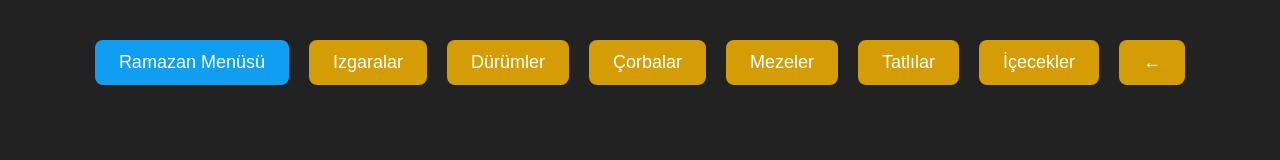
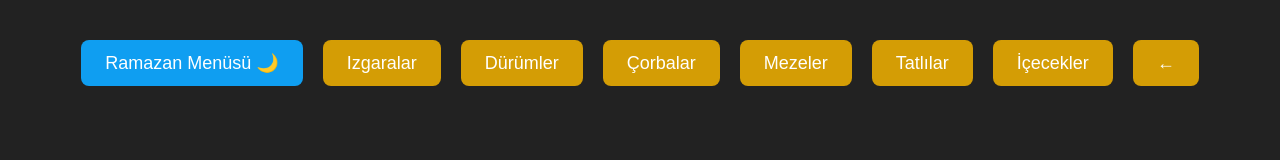
Before and after one commit to C0RV3R/menu.github.io, a plain HTML site: page menu.html in a window 1280 px wide. Drawn offline with Linux system fonts and the light colour scheme.

Commit message:
update id

```diff
--- a/menu.html
+++ b/menu.html
@@ -15,7 +15,7 @@
 
 <div class="menu-page" style="display: none; opacity: 0;">
     <div class="categories" id="categories">
-        <button class="category-btn" id="ramadanMenuBtn">Ramazan Menüsü</button>
+        <button class="category-btn" id="ramadanMenuBtn">Ramazan Menüsü 🌙</button>
         <button class="category-btn" id="grillsBtn">Izgaralar</button>
         <button class="category-btn" id="wrapsBtn">Dürümler</button>
         <button class="category-btn" id="soupsBtn">Çorbalar</button>
```
